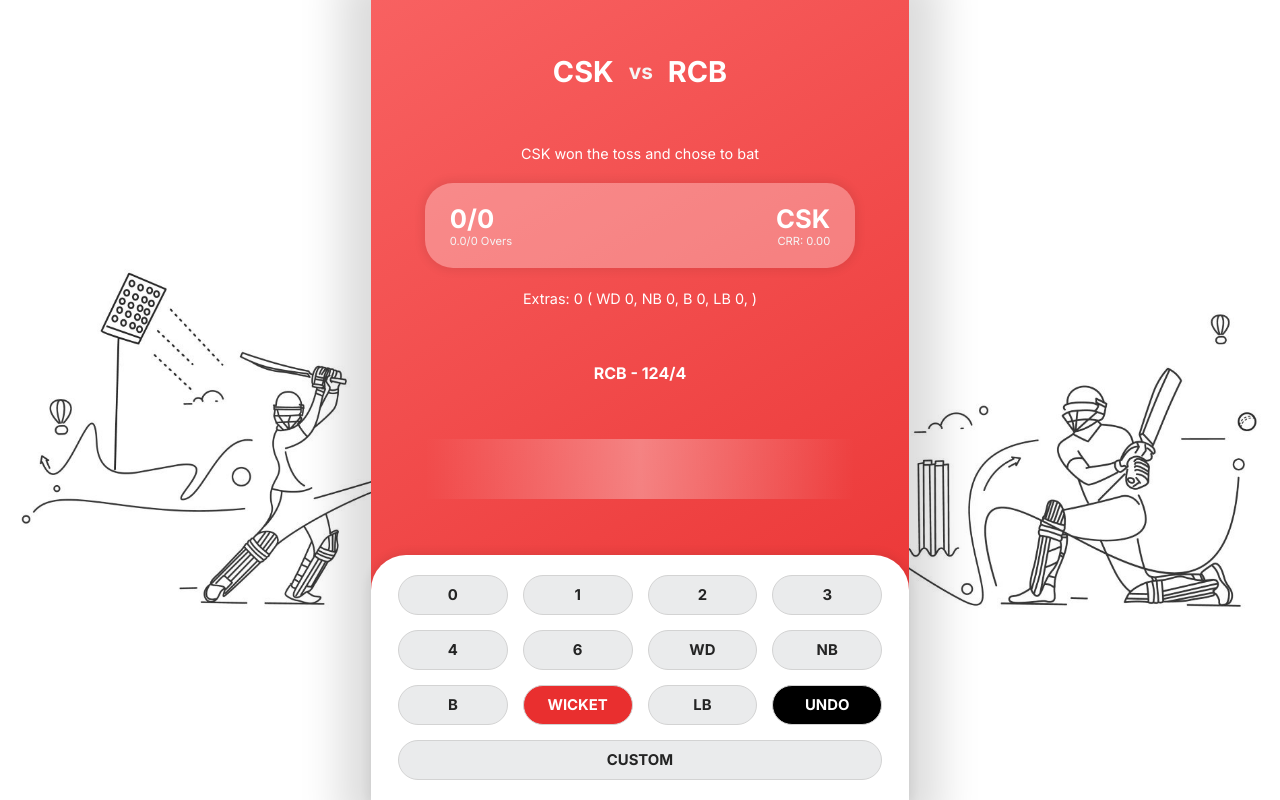
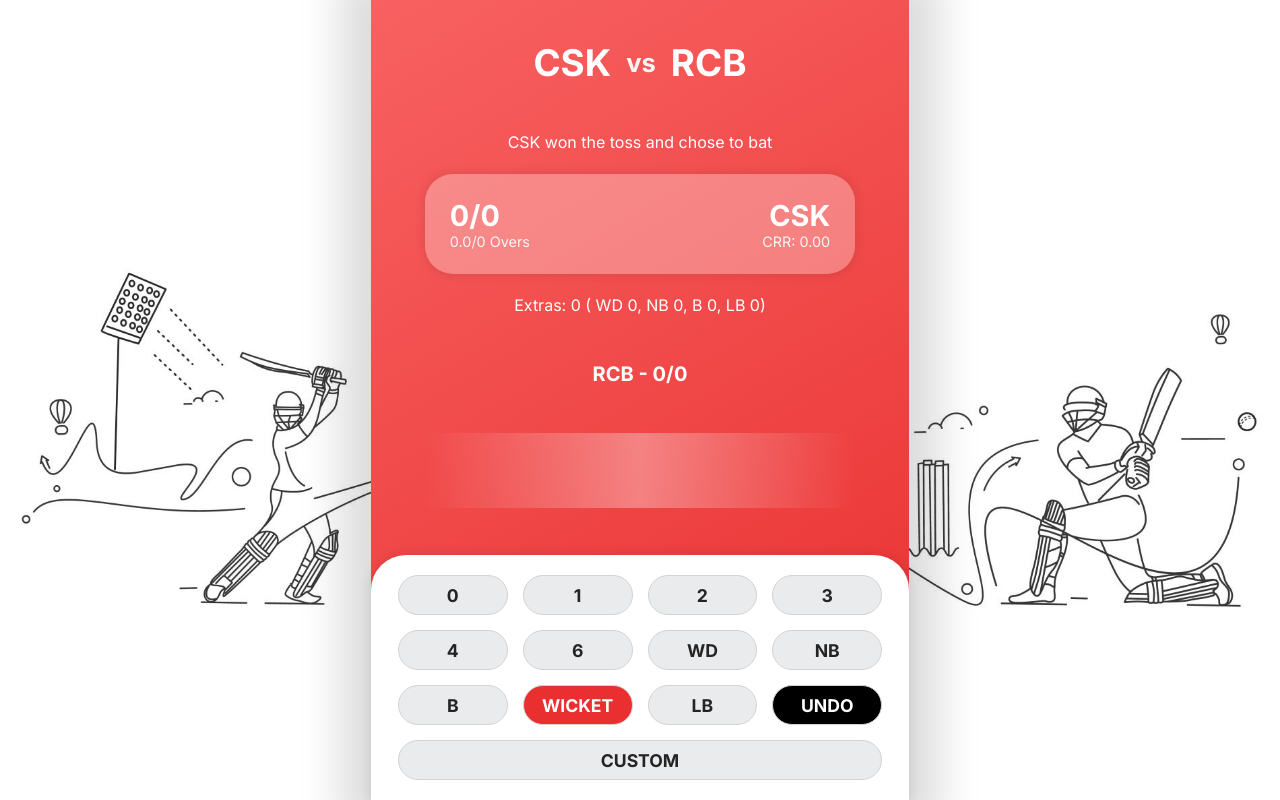
Before and after one commit to prathameshgaikwad/Innings-Legacy, a plain HTML site: page index.html in a window 1280 px wide. Drawn offline with Linux system fonts and the light colour scheme.

Commit message:
UI Improvements
- Gave a name to our app.

- Added a favicon.

- slight UI changes for screens bigger than 539px

- Reset opponent score to 0/0.

```diff
--- a/index.html
+++ b/index.html
@@ -4,12 +4,30 @@
     <meta charset="UTF-8" />
     <meta name="viewport" content="width=device-width, initial-scale=1.0" />
     <link rel="stylesheet" href="styles.css" />
-    <title>Box Cricket Score Keeping App</title>
+    <title>Innings - A Box Cricket Score Keeping App</title>
     <link rel="preconnect" href="https://fonts.googleapis.com" />
     <link rel="preconnect" href="https://fonts.gstatic.com" crossorigin />
     <link
       href="https://fonts.googleapis.com/css2?family=Inter:wght@400;700&display=swap"
       rel="stylesheet"
+    />
+    <link
+      rel="icon"
+      type="image/png"
+      href="resources/Innings Logo 16x16.png"
+      sizes="16x16"
+    />
+    <link
+      rel="icon"
+      type="image/png"
+      href="resources/Innings Logo 32x32.png.png"
+      sizes="32x32"
+    />
+    <link
+      rel="icon"
+      type="image/png"
+      href="resources/Innings Logo 64x64.png.png"
+      sizes="64x64"
     />
     <script src="script.js" defer></script>
   </head>
@@ -47,13 +65,13 @@
           <span id="extras-count"
             >( WD <span id="wide-count">0</span>, NB
             <span id="no-ball-count">0</span>, B <span id="bye-count">0</span>,
-            LB <span id="leg-bye-count">0</span>, )
+            LB <span id="leg-bye-count">0</span>)
           </span>
         </p>
       </div>
       <p id="opponent-score">
         <span id="opponent-team-name">RCB</span> -
-        <span class="runs">124</span>/<span class="wickets">4</span>
+        <span class="runs">0</span>/<span class="wickets">0</span>
       </p>
       <div id="bowling-details-container">
         <ul id="bowling-details"></ul>
--- a/styles.css
+++ b/styles.css
@@ -59,7 +59,7 @@
   gap: 15px;
   justify-content: center;
   align-items: center;
-  margin-top: 10%;
+  margin-top: 7.5%;
 }
 
 .team-name {
@@ -77,12 +77,26 @@
   font-size: 0.9rem;
 }
 
+@media (min-width: 539px) {
+  .team-name {
+    font-size: 2.3rem;
+  }
+
+  #vs {
+    font-size: 1.6rem;
+  }
+
+  .details {
+    font-size: 1rem;
+  }
+}
+
 /* ------------------------------------- SCORECARD -------------------------------------------------*/
 
 #scorecard {
   background-color: rgba(255, 255, 255, 0.3);
   width: 80%;
-  height: 85px;
+  height: 92px;
   margin: 0 auto;
   padding: 25px;
   border-radius: 28px;
@@ -126,6 +140,24 @@
   font-weight: 600;
 }
 
+@media (min-width: 539px) {
+  #scorecard {
+    height: 100px;
+  }
+
+  .top {
+    font-size: 1.8rem;
+  }
+
+  .bottom {
+    font-size: 0.9rem;
+  }
+
+  #opponent-score {
+    font-size: 1.25rem;
+  }
+}
+
 /* ----------------------------- BOWLING DETAILS -------------------------------------------------- */
 
 #bowling-details-container {
@@ -166,6 +198,12 @@
   width: 2.35em;
   height: 2.35em;
   font-weight: 600;
+}
+
+@media (min-width: 539px) {
+  #bowling-details-container {
+    height: 75px;
+  }
 }
 
 /* ------------------------ BUTTONS CONTAINER ---------------------------------------------- */
@@ -269,3 +307,9 @@
   float: right;
   cursor: pointer;
 }
+
+@media (min-width: 539px) {
+  .button {
+    font-size: 1.1rem;
+  }
+}
```
Also changed, not shown: resources/Innings Logo 16x16.png (added), resources/Innings Logo 32x32.png (added), resources/Innings Logo 64x64.png (added).
